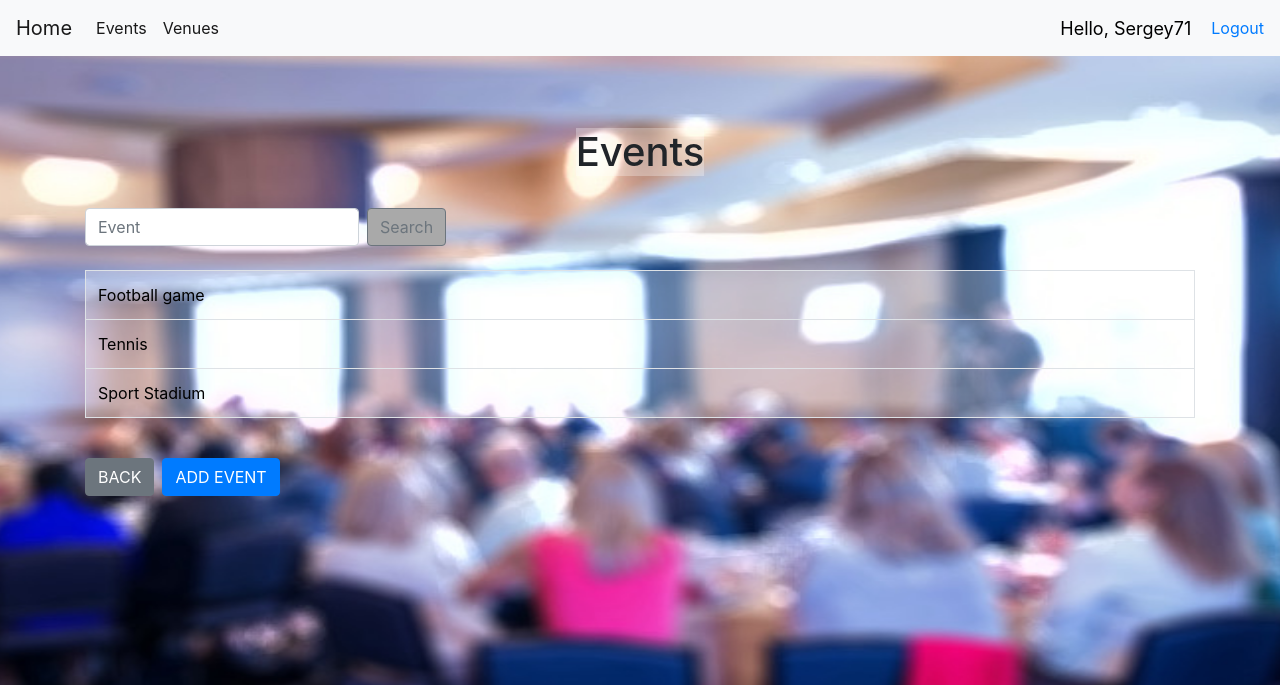
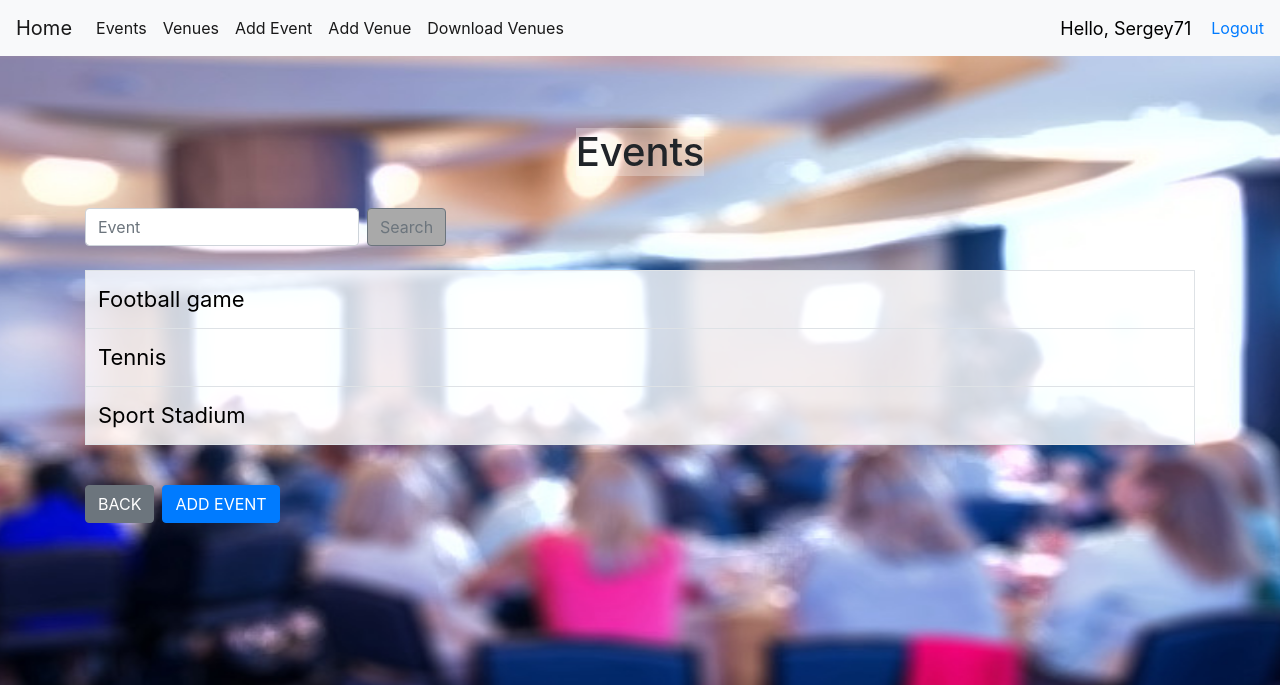
Before and after one commit to SergeiVorobev/VenueApp, a Django app: page /events/ in a window 1280 px wide. Shown: the top 685 px of the page. Run offline with Django 3.2, Linux system fonts and the light colour scheme; a user stored in the database is signed in; data comes from the database, SQL or seed files in the repository; both versions use the stored data as it was after the commit; some libraries are stand-ins or nearby versions.

Commit message:
31MayCommit1

```diff
--- a/events/urls.py
+++ b/events/urls.py
@@ -19,4 +19,6 @@ urlpatterns =[
      path('edit_venue/<venue_id>', views.edit_venue, name="edit-venue"),
      path('del_event/<event_id>', views.del_event, name="del-event"),
      path('del_venue/<venue_id>', views.del_venue, name="del-venue"),
+     path('venue_to_text', views.venue_to_text, name="text-venue"),
+
 ]
--- a/events/views.py
+++ b/events/views.py
@@ -183,3 +183,18 @@ def loginPage(request):
 def logoutUser(request):
     logout(request)
     return redirect('login')
+
+@login_required(login_url='login')
+def venue_to_text(request):
+    response = HttpResponse(content_type='text/plain')
+    response['Content-Disposition'] = 'attachment; filename=venues.txt'
+
+    # Designate the Model
+    venues =  Venue.objects.all()
+    lines = []
+    for venue in venues:
+        lines.append(f'Name: {venue.name}\nAddress:{venue.address}\nPost Code: {venue.post_code}\nContact phone: {venue.phone}\nWebSite: {venue.web}\nEmail: {venue.email}\nDescription: {venue.ven_description}\nRating: {venue.booking_rates}\nOpen hours: {venue.from_hour} - {venue.to_hour}\nSquare(m^2):{venue.flour_size}\n\n')
+
+    # Write to text file
+    response.writelines(lines)
+    return response
--- a/templates/events/list_event.html
+++ b/templates/events/list_event.html
@@ -15,11 +15,11 @@
 
     </form>
     <br/>
-    <table class="table table-hover table-bordered" style="background-color: rgba(255, 255, 255, 0.3);">
+    <table class="table table-hover table-bordered" style="background-color: rgba(255, 255, 255, 0.8);">
         {% for event in event_list %}
             <tr>
                 <td>
-                    <a href="{% url 'show-event' event.id %}" style="color: black">{{ event }}</a>
+                    <a href="{% url 'show-event' event.id %}" style="color: black; font-size:22px">{{ event }}</a>
                 </td>
             </tr>
         {% endfor %}
--- a/templates/events/list_venue.html
+++ b/templates/events/list_venue.html
@@ -17,11 +17,11 @@
 
         </form>
         <br/>
-        <table class="table table-hover table-bordered" style="background-color: rgba(255, 255, 255, 0.3);">
+        <table class="table table-hover table-bordered" style="background-color: rgba(255, 255, 255, 0.8);">
             {% for venue in venue_list %}
                 <tr>
                     <td>
-                        <a href="{% url 'show-venue' venue.id %}" style="color: black">{{ venue }}</a>
+                        <a href="{% url 'show-venue' venue.id %}" style="color: black; font-size:22px">{{ venue }}</a>
                     </td>
                 </tr>
             {% endfor %}
--- a/templates/events/navbar.html
+++ b/templates/events/navbar.html
@@ -20,6 +20,15 @@
         <li class="nav-item active">
         <a class="nav-link" href="{% url 'list-venues' %}">Venues</a>
         </li>
+        <li class="nav-item active">
+        <a class="nav-link" href="{% url 'add-event' %}">Add Event</a>
+        </li>
+        <li class="nav-item active">
+        <a class="nav-link" href="{% url 'add-venue' %}">Add Venue</a>
+        </li>
+        <li class="nav-item active">
+        <a class="nav-link" href="{% url 'text-venue' %}">Download Venues</a>
+        </li>
     </ul>
 {#    <form class="form-inline my-2 my-lg-0" method= POST action="venue_search.html">#}
 {#      <input class="form-control mr-sm-2" type="search" placeholder="Search" aria-label="Search">#}
```
Also changed, not shown: events/forms.py (+0 -9 lines), db.sqlite3.
